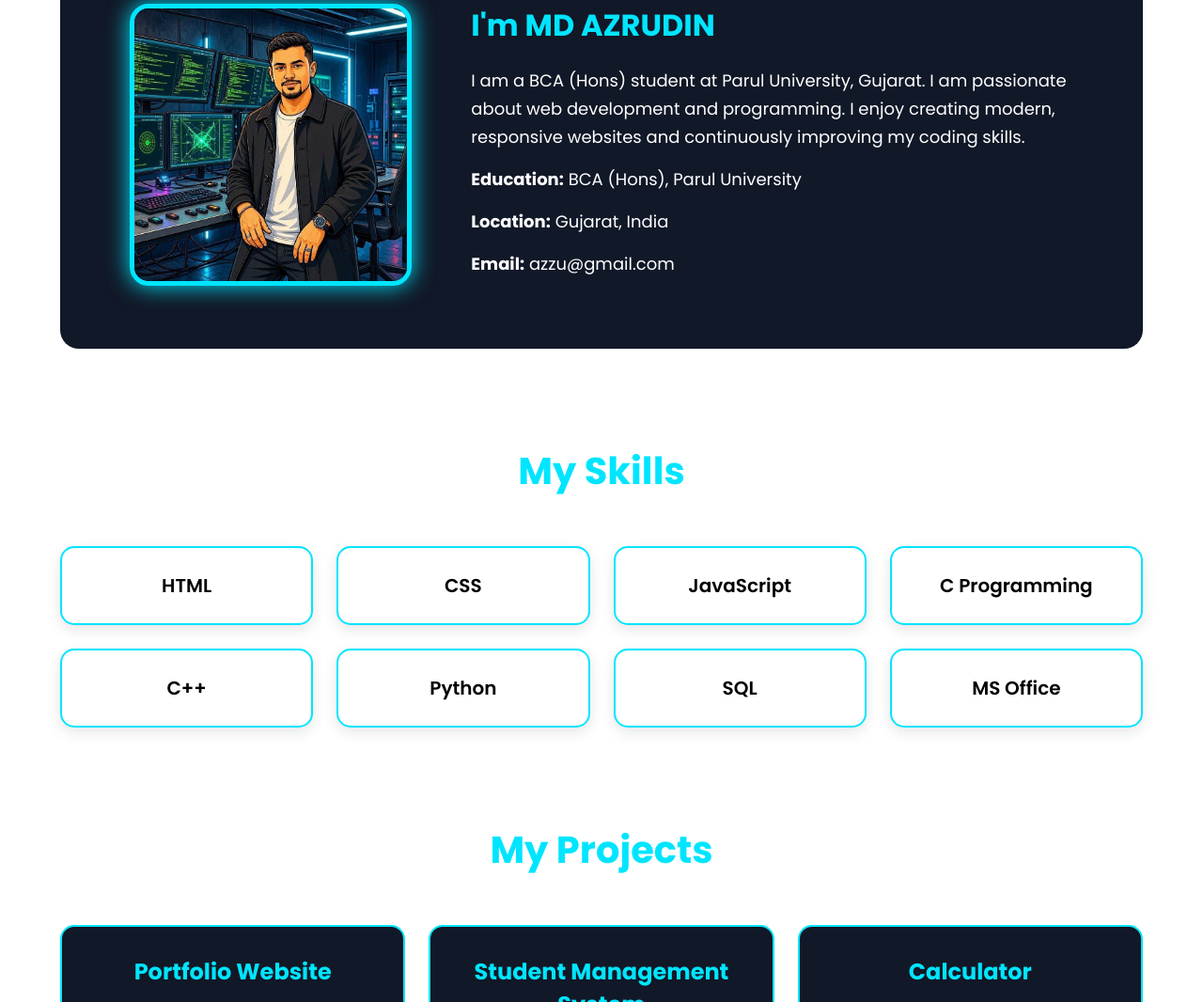
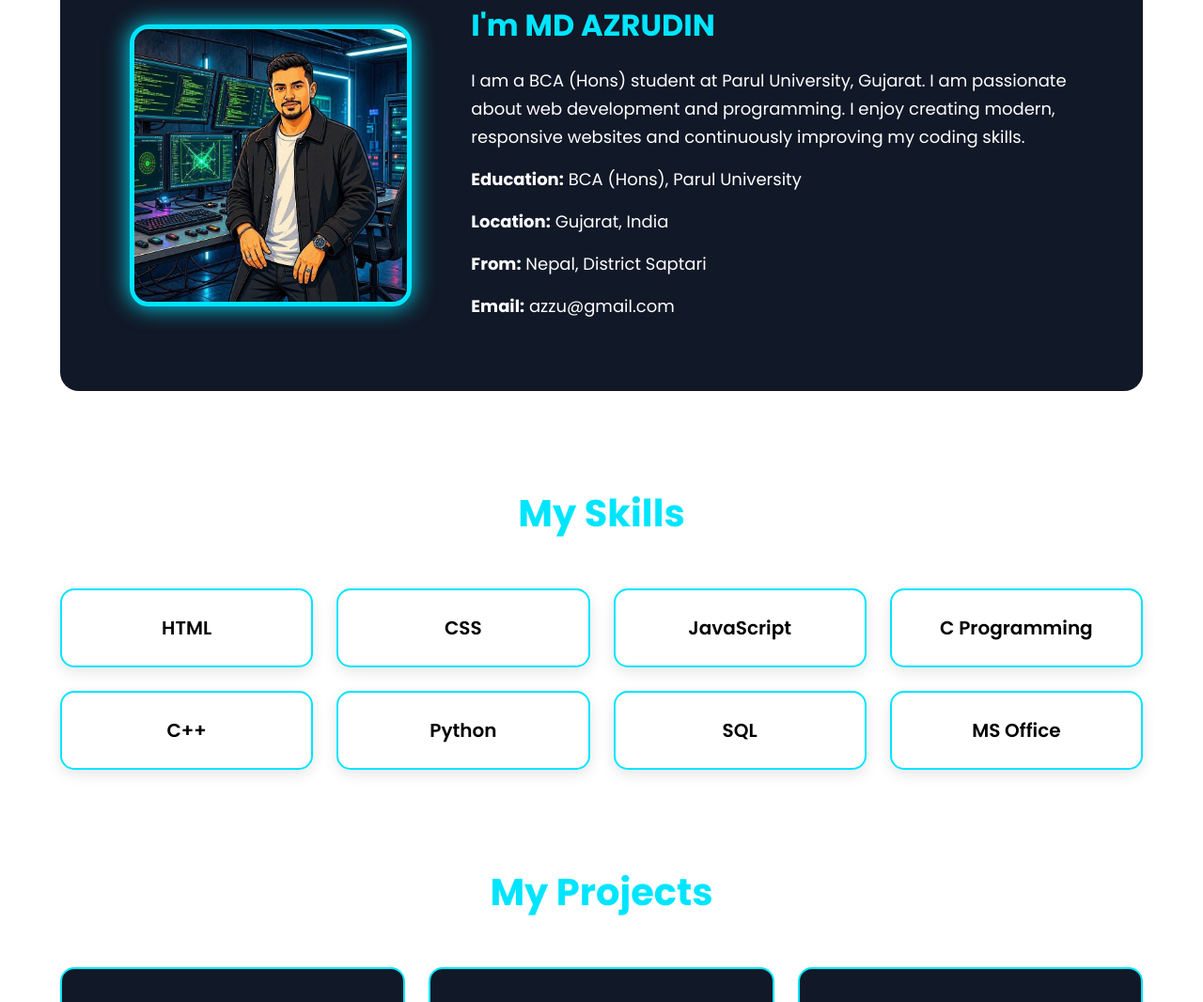
Before and after one commit to md-azrudin/md-azrudin-portfolio, a plain HTML site: page index.html in a window 1280 px wide. Shown: the part 1067-2133 px from the top of the page at 94% size. Drawn offline with Linux system fonts and the light colour scheme.

Commit message:
Add origin information to About Me section
Updated the 'About Me' section to include the user's origin from Nepal.

```diff
--- a/index.html
+++ b/index.html
@@ -81,6 +81,7 @@
 
             <p><strong>Education:</strong> BCA (Hons), Parul University</p>
             <p><strong>Location:</strong> Gujarat, India</p>
+            <p><strong>From:</strong> Nepal, District Saptari</p>
             <p><strong>Email:</strong> azzu@gmail.com</p>
 
         </div>
```
